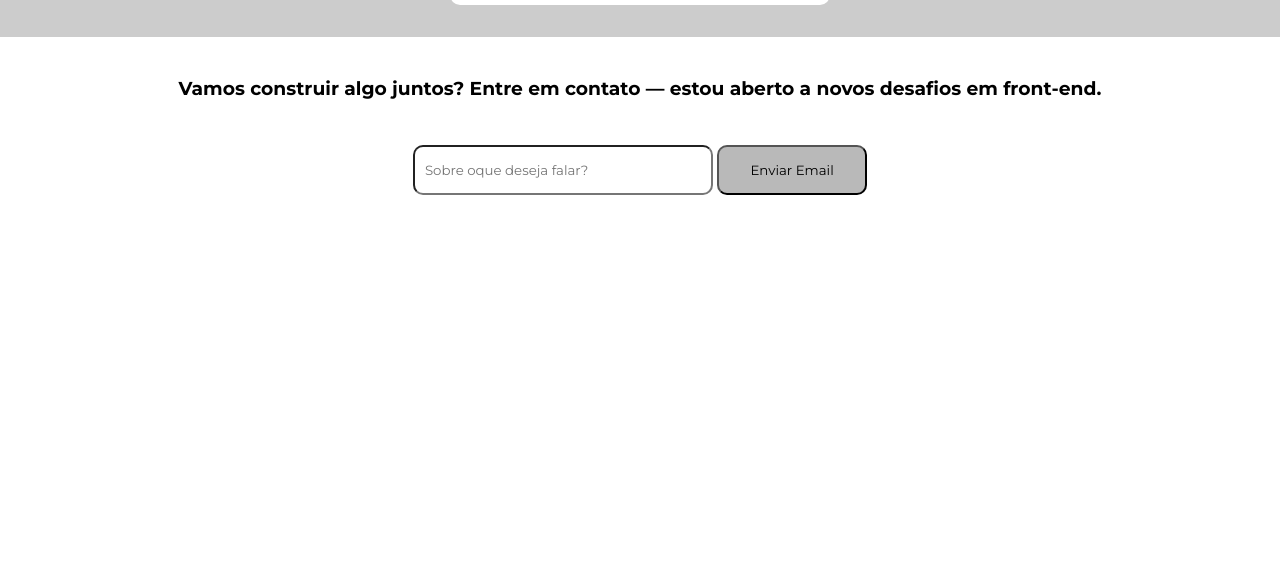
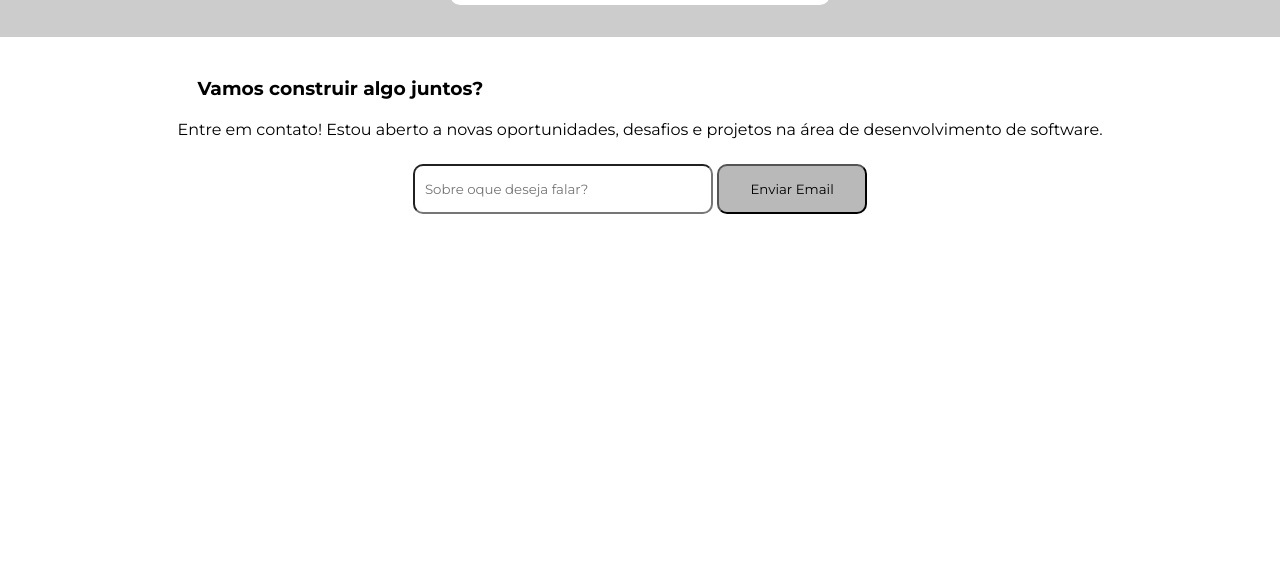
Before and after one commit to Gean-Cesar-da-silva-de-barros/portfolio, a plain HTML site: page index.html in a window 1280 px wide. Shown: the part 3125-3697 px from the top of the page. Drawn offline with nearby package versions, Linux system fonts and the light colour scheme; a script that the page names is missing.

Commit message:
Revise contact message for clarity and engagement
Updated contact section to clarify openness to new opportunities.

```diff
--- a/index.html
+++ b/index.html
@@ -339,8 +339,8 @@
 
 
             <p>
-            <h3 data-aos="fade-right">Vamos construir algo juntos? Entre em contato — estou aberto a novos desafios em
-                front-end.</h3>
+            <h3 data-aos="fade-right">Vamos construir algo juntos?</h3>
+                <p>Entre em contato! Estou aberto a novas oportunidades, desafios e projetos na área de desenvolvimento de software.</p>
             </p>
         </div>
         <div class="sugestao-cliente">
```
